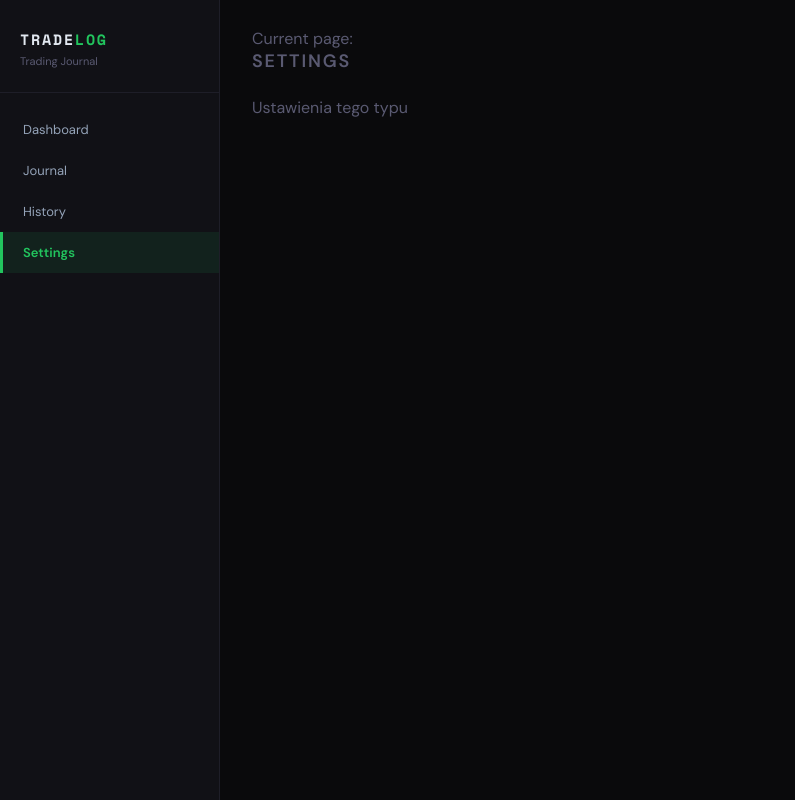
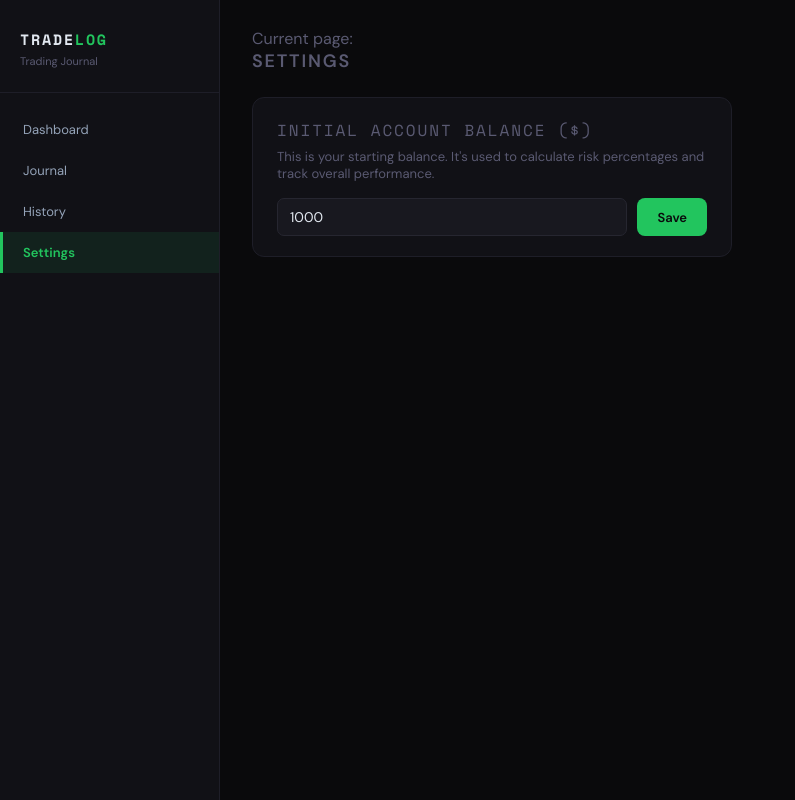
Before and after one commit to Le1eju/tradelog, a React (Vite) app: page / in a window 1280 px wide. Both pictures are taken after a click on the button "Settings". Shown: the whole page, without its empty margins (0-795 px from the left). Built offline with nearby package versions, Linux system fonts and the light colour scheme.

Commit message:
Quick Settings page setup, and minor fixes in add-entry form

```diff
--- a/src/Settings.jsx
+++ b/src/Settings.jsx
@@ -1,10 +1,75 @@
-export default function Settings() {
+import { useState } from 'react'
+import { C } from './constants.js'
+import { Card, Label } from './components.jsx'
+
+export default function Settings({ initialBalance, onSave }) {
+  const [value, setValue] = useState(initialBalance)
+  const [saved, setSaved] = useState(false)
+
+  const handleSave = () => {
+    if (!value || Number(value) <= 0) {
+      alert('Please enter a valid balance')
+      return
+    }
+    onSave(Number(value))
+    setSaved(true)
+    setTimeout(() => setSaved(false), 2000)
+  }
+
   return (
     <div className="fade-in">
-      <h1 style={{ fontSize: 18, letterSpacing: "0.1em", marginBottom: 24 }}>
+      <h1
+        style={{
+          fontSize: 18,
+          letterSpacing: '0.1em',
+          marginBottom: 24,
+        }}
+      >
         SETTINGS
       </h1>
-      <p>Ustawienia tego typu</p>
+
+      <Card style={{ maxWidth: 480 }}>
+        <Label>Initial Account Balance ($)</Label>
+        <p style={{ fontSize: 13, color: C.muted, marginBottom: 16 }}>
+          This is your starting balance. It's used to calculate
+          risk percentages and track overall performance.
+        </p>
+        <div style={{ display: 'flex', gap: 10 }}>
+          <input
+            type="number"
+            min="1"
+            step="1"
+            value={value}
+            onChange={(e) => setValue(e.target.value)}
+            style={{
+              flex: 1,
+              background: C.surface2,
+              border: `1px solid ${C.border2}`,
+              borderRadius: 7,
+              padding: '9px 12px',
+              color: C.text,
+              fontSize: 14,
+              outline: 'none',
+            }}
+          />
+          <button
+            onClick={handleSave}
+            style={{
+              background: saved ? C.accent : C.green,
+              borderRadius: 8,
+              padding: '9px 20px',
+              color: '#0a0a0c',
+              fontSize: 13,
+              fontWeight: 700,
+              cursor: 'pointer',
+              transition: 'background 0.3s',
+              whiteSpace: 'nowrap',
+            }}
+          >
+            {saved ? '✓ Saved!' : 'Save'}
+          </button>
+        </div>
+      </Card>
     </div>
-  );
+  )
 }
--- a/src/TradeForm.jsx
+++ b/src/TradeForm.jsx
@@ -133,6 +133,13 @@ export default function TradeForm({
     set("riskPct", value);
     if (value && currentBalance) {
       set("riskAmount", ((Number(value) / 100) * currentBalance).toFixed(2));
+    }
+  };
+
+  const handleRiskAmt = (value) => {
+    set("riskAmount", value);
+    if (value && currentBalance) {
+      set("riskPct", ((Number(value) / currentBalance) * 100).toFixed(2));
     }
   };
   const handleSubmit = () => {
```
